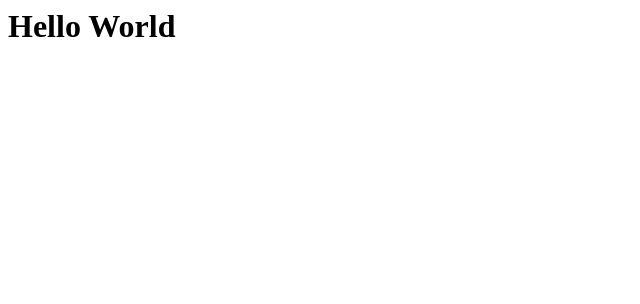
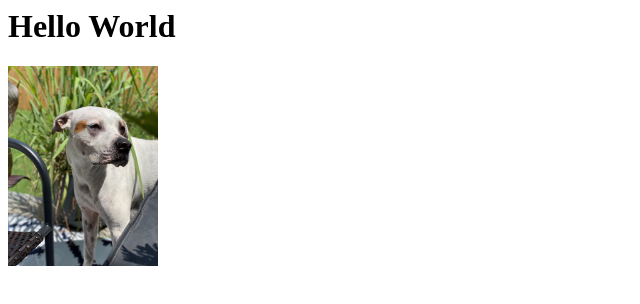
Before and after one commit to sstephensTPG/sstephensTPG.github.io, a plain HTML site: page index.html in a window 1280 px wide. Shown: the whole page, without its empty margins (0-640 px from the left). Drawn offline with Linux system fonts and the light colour scheme.

Commit message:
Nala edit

```diff
--- a/index.html
+++ b/index.html
@@ -1,3 +1,6 @@
 <html>
 <h1>Hello World </h1>
+<div>
+    <img src="Nala.jpg" height="200">
+</div>
 </html>
```
Also changed, not shown: Nala.jpg (added).
